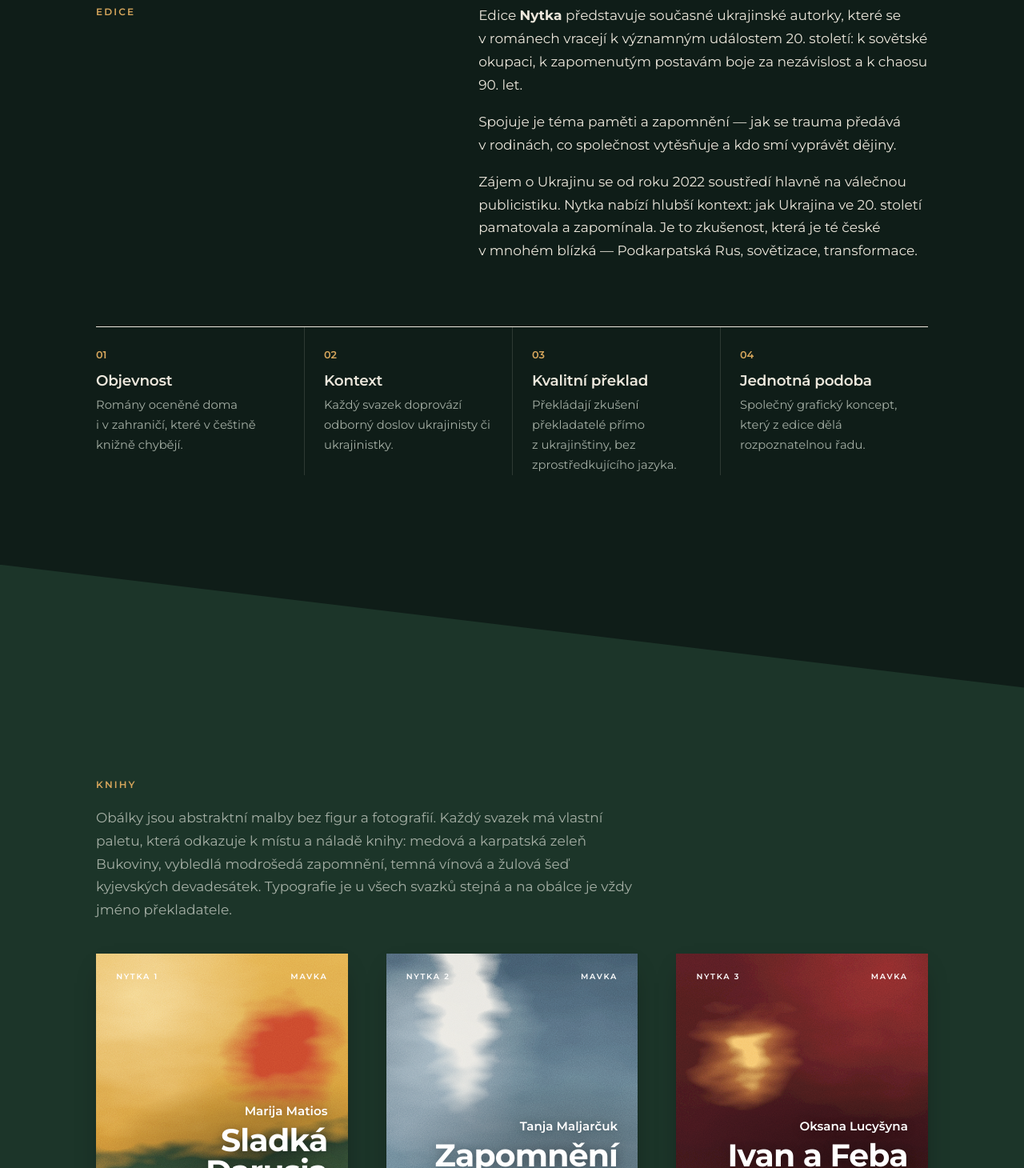
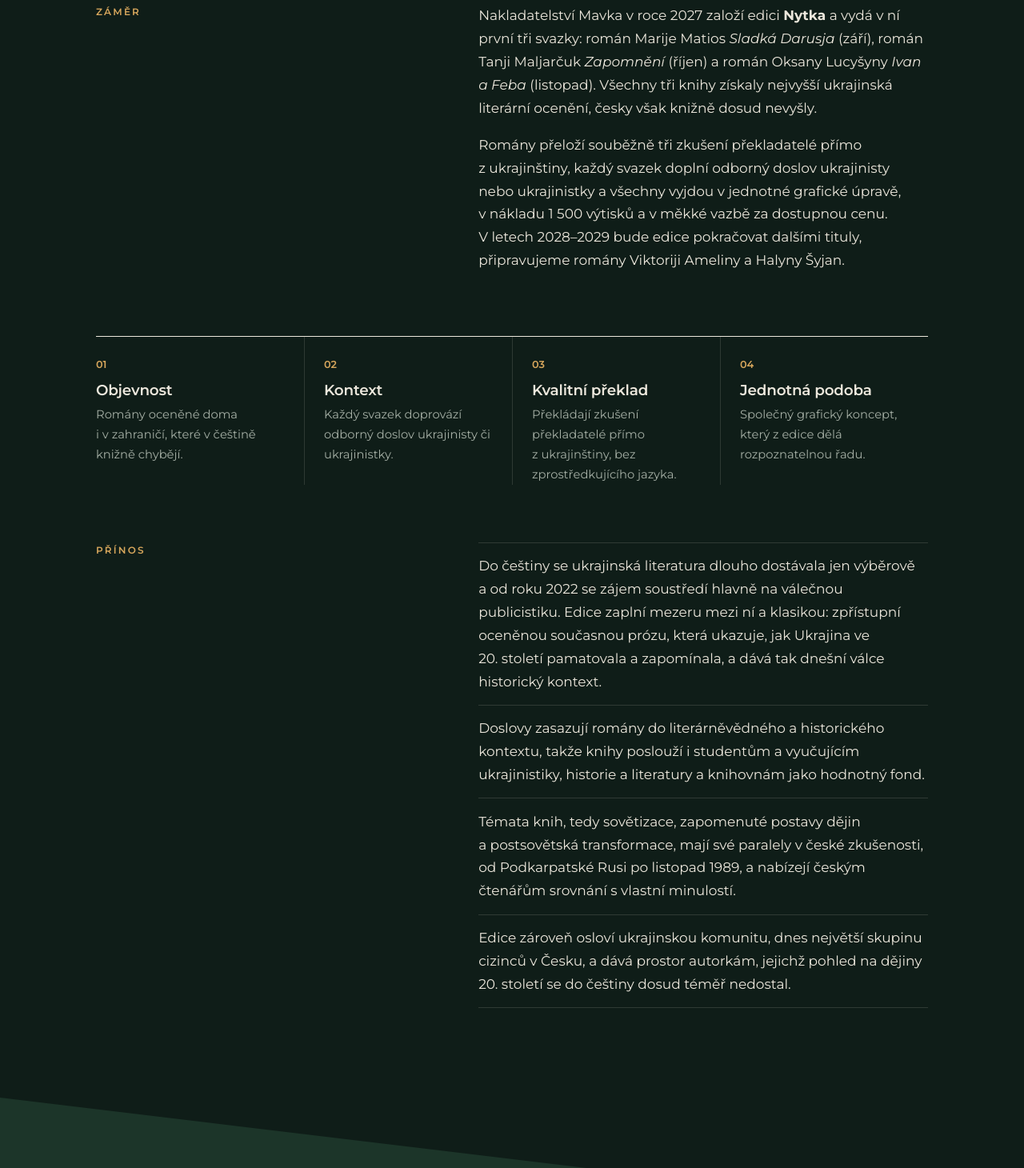
Before and after one commit to bb-stef/kisk-edice, a plain HTML site: page index.html in a window 1280 px wide. Shown: the part 880-2340 px from the top of the page at 80% size. Drawn offline with Linux system fonts and the light colour scheme.

Commit message:
Split edition intro into Záměr and Přínos
Co-Authored-By: Claude Opus 5.5 <noreply@anthropic.com>

```diff
--- a/index.html
+++ b/index.html
@@ -10,7 +10,7 @@
   <link rel="preconnect" href="https://fonts.googleapis.com">
   <link rel="preconnect" href="https://fonts.gstatic.com" crossorigin>
   <link href="https://fonts.googleapis.com/css2?family=Montserrat:ital,wght@0,300;0,400;0,500;0,600;0,700;1,400&display=swap" rel="stylesheet">
-  <link rel="stylesheet" href="style.css?v=9">
+  <link rel="stylesheet" href="style.css?v=10">
 </head>
 <body>
 <svg width="0" height="0" style="position:absolute" aria-hidden="true" focusable="false">
@@ -53,12 +53,11 @@
   <section id="edice" class="section">
     <div class="wrap grid-2">
       <div>
-        <p class="eyebrow">Edice</p>
+        <p class="eyebrow">Záměr</p>
       </div>
       <div class="prose">
-        <p>Edice <strong>Nytka</strong> představuje současné ukrajinské autorky, které se v&nbsp;románech vracejí k&nbsp;významným událostem 20.&nbsp;století: k&nbsp;sovětské okupaci, k&nbsp;zapomenutým postavám boje za nezávislost a&nbsp;k&nbsp;chaosu 90.&nbsp;let.</p>
-        <p>Spojuje je téma paměti a&nbsp;zapomnění&nbsp;— jak se trauma předává v&nbsp;rodinách, co společnost vytěsňuje a&nbsp;kdo smí vyprávět dějiny.</p>
-        <p>Zájem o&nbsp;Ukrajinu se od roku 2022 soustředí hlavně na válečnou publicistiku. Nytka nabízí hlubší kontext: jak Ukrajina ve 20.&nbsp;století pamatovala a&nbsp;zapomínala. Je to zkušenost, která je té české v&nbsp;mnohém blízká&nbsp;— Podkarpatská Rus, sovětizace, transformace.</p>
+        <p>Nakladatelství Mavka v&nbsp;roce 2027 založí edici <strong>Nytka</strong> a&nbsp;vydá v&nbsp;ní první tři svazky: román Marije Matios <em>Sladká Darusja</em> (září), román Tanji Maljarčuk <em>Zapomnění</em> (říjen) a&nbsp;román Oksany Lucyšyny <em>Ivan a&nbsp;Feba</em> (listopad). Všechny tři knihy získaly nejvyšší ukrajinská literární ocenění, česky však knižně dosud nevyšly.</p>
+        <p>Romány přeloží souběžně tři zkušení překladatelé přímo z&nbsp;ukrajinštiny, každý svazek doplní odborný doslov ukrajinisty nebo ukrajinistky a&nbsp;všechny vyjdou v&nbsp;jednotné grafické úpravě, v&nbsp;nákladu 1&nbsp;500 výtisků a&nbsp;v&nbsp;měkké vazbě za dostupnou cenu. V&nbsp;letech 2028–2029 bude edice pokračovat dalšími tituly, připravujeme romány Viktoriji Ameliny a&nbsp;Halyny Šyjan.</p>
       </div>
     </div>
 
@@ -85,6 +84,19 @@
           <p>Společný grafický koncept, který z&nbsp;edice dělá rozpoznatelnou řadu.</p>
         </li>
       </ul>
+    </div>
+    <div class="wrap grid-2 prinos">
+      <div>
+        <p class="eyebrow">Přínos</p>
+      </div>
+      <div class="prose">
+        <ul class="prinos-list">
+          <li>Do češtiny se ukrajinská literatura dlouho dostávala jen výběrově a&nbsp;od roku 2022 se zájem soustředí hlavně na válečnou publicistiku. Edice zaplní mezeru mezi ní a&nbsp;klasikou: zpřístupní oceněnou současnou prózu, která ukazuje, jak Ukrajina ve 20.&nbsp;století pamatovala a&nbsp;zapomínala, a&nbsp;dává tak dnešní válce historický kontext.</li>
+          <li>Doslovy zasazují romány do literárněvědného a&nbsp;historického kontextu, takže knihy poslouží i&nbsp;studentům a&nbsp;vyučujícím ukrajinistiky, historie a&nbsp;literatury a&nbsp;knihovnám jako hodnotný fond.</li>
+          <li>Témata knih, tedy sovětizace, zapomenuté postavy dějin a&nbsp;postsovětská transformace, mají své paralely v&nbsp;české zkušenosti, od Podkarpatské Rusi po listopad 1989, a&nbsp;nabízejí českým čtenářům srovnání s&nbsp;vlastní minulostí.</li>
+          <li>Edice zároveň osloví ukrajinskou komunitu, dnes největší skupinu cizinců v&nbsp;Česku, a&nbsp;dává prostor autorkám, jejichž pohled na dějiny 20.&nbsp;století se do češtiny dosud téměř nedostal.</li>
+        </ul>
+      </div>
     </div>
   </section>
 
--- a/style.css
+++ b/style.css
@@ -400,3 +400,8 @@ p { margin: 0 0 1em; }
   .book .cover { width: 70%; }
   .team { grid-template-columns: 1fr; }
 }
+
+.prinos { margin-top: clamp(3rem, 6vw, 4.5rem); }
+.prinos-list { list-style: none; padding: 0; margin: 0; }
+.prinos-list li { padding: 0.9rem 0; border-bottom: 1px solid var(--line); }
+.prinos-list li:first-child { border-top: 1px solid var(--line); padding-top: 0.9rem; }
```
